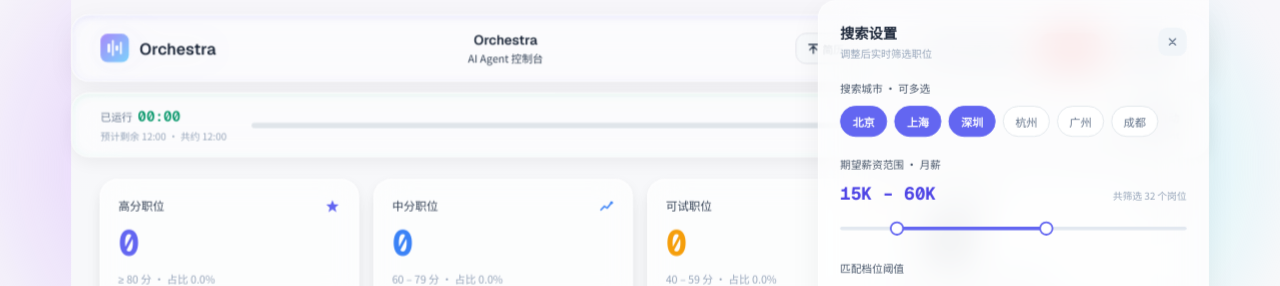
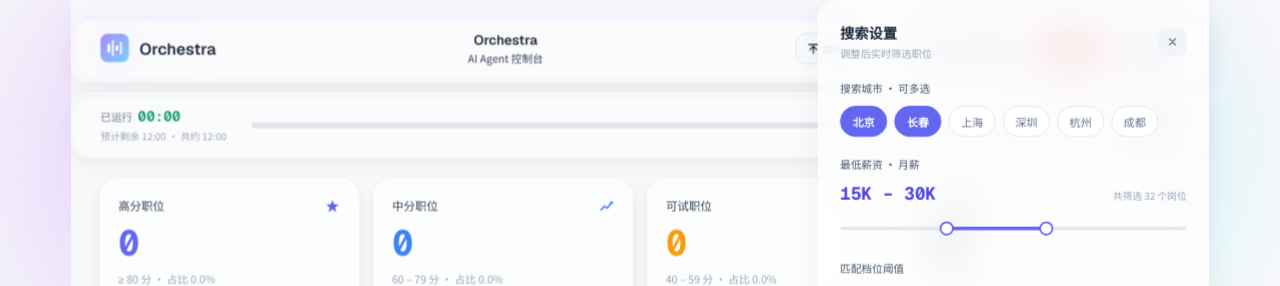
Before and after one commit to WenYu0306/Orchestra, a Vue app in the folder frontend/: page / in a window 1280 px wide. Both pictures are taken after a click on the button "设置". Shown: the top 286 px of the page. Built offline with nearby package versions, Linux system fonts and the light colour scheme; no server answers.

Commit message:
城市各自minSalary+全局滑块→backend

```diff
--- a/frontend/src/components/SettingsDrawer.vue
+++ b/frontend/src/components/SettingsDrawer.vue
@@ -5,32 +5,36 @@
 const emit = defineEmits(['close', 'apply'])
 
 const cities = ref([
-  { name: '北京', selected: true },
-  { name: '上海', selected: true },
-  { name: '深圳', selected: true },
-  { name: '杭州', selected: false },
-  { name: '广州', selected: false },
-  { name: '成都', selected: false },
+  { name: '北京', selected: true, minSalary: 15000 },
+  { name: '长春', selected: true, minSalary: 8000 },
+  { name: '上海', selected: false, minSalary: 15000 },
+  { name: '深圳', selected: false, minSalary: 15000 },
+  { name: '杭州', selected: false, minSalary: 15000 },
+  { name: '成都', selected: false, minSalary: 10000 },
 ])
 function toggleCity(c) { c.selected = !c.selected }
 
 const salaryMin = ref(15)
-const salaryMax = ref(60)
+const salaryMax = ref(30)
 const trackMin = 0
-const trackMax = 100
+const trackMax = 50
 const fillLeft = computed(() => (salaryMin.value / trackMax) * 100)
 const fillRight = computed(() => 100 - (salaryMax.value / trackMax) * 100)
+
+function onApply() {
+  const selected = cities.value.filter(c => c.selected).map(c => ({
+    name: c.name,
+    min_salary: c.minSalary,
+  }))
+  emit('apply', { cities: selected, salaryRange: [salaryMin.value, salaryMax.value] })
+  emit('close')
+}
 
 const tiers = [
   { label: '高分档', range: '≥ 80 分', color: '#4F46E5' },
   { label: '中分档', range: '60 – 79 分', color: '#3B82F6' },
   { label: '可试档', range: '40 – 59 分', color: '#F59E0B' },
 ]
-
-function onApply() {
-  emit('apply')
-  emit('close')
-}
 </script>
 <template>
   <Transition name="drawer">
@@ -61,7 +65,7 @@
         </div>
       </section>
       <section class="section">
-        <label class="section-label">期望薪资范围  ·  月薪</label>
+        <label class="section-label">最低薪资  ·  月薪</label>
         <div class="salary-value-row">
           <span class="salary-value">{{ salaryMin }}K – {{ salaryMax }}K</span>
           <span class="salary-hint">共筛选 32 个岗位</span>
```
